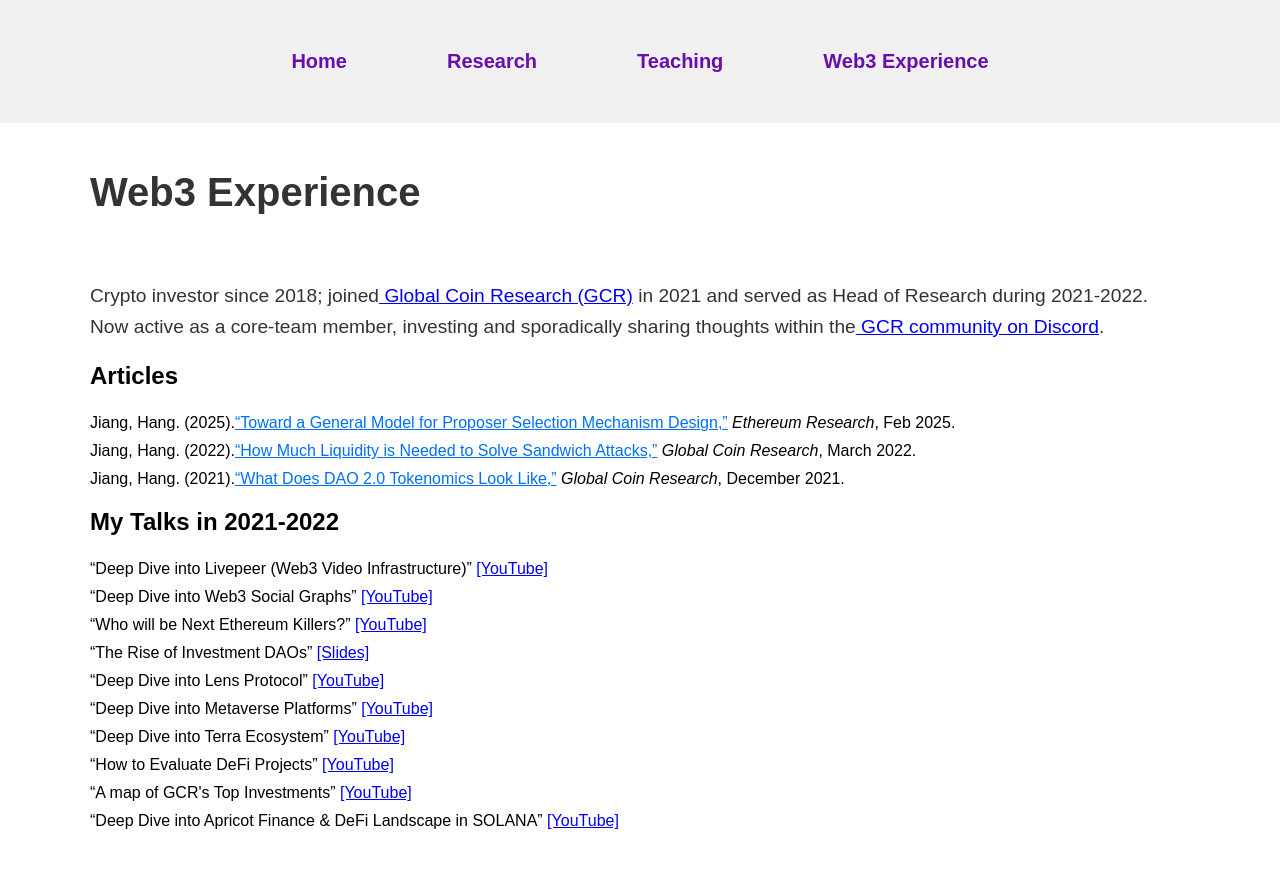
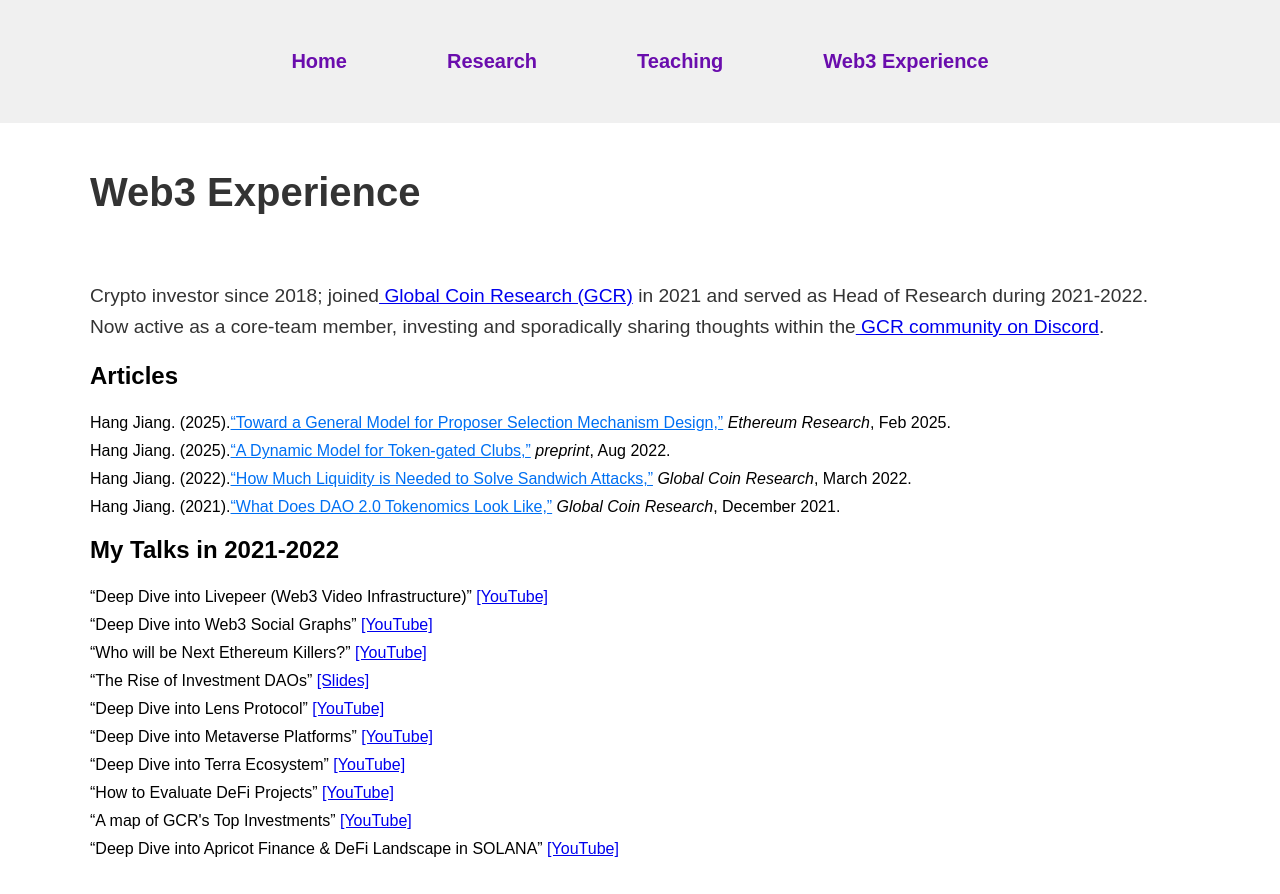
Before and after one commit to JHaaa/jianghang.github.io, a Next.js app: page /web3-experience in a window 1280 px wide. Before the commit the page ends 866 px from the top, so only its background shows below. Built offline with nearby package versions, Linux system fonts and the light colour scheme.

Commit message:
update link

```diff
--- a/src/app/web3-experience/page.tsx
+++ b/src/app/web3-experience/page.tsx
@@ -15,19 +15,25 @@ const Web3ExperiencePage = () => {
                 <h3 className={styles.header}>Articles</h3>
                 <ul className={styles.customList}>
                 <li>
-                        Jiang, Hang. (2025).
+                        Hang Jiang. (2025).
                         <a className={styles.link} href="https://ethresear.ch/t/toward-a-general-model-for-proposer-selection-mechanism-design/21790" target="_blank" rel="noopener noreferrer">
                             &ldquo;Toward a General Model for Proposer Selection Mechanism Design,&rdquo;
                         </a> <em>Ethereum Research</em>, Feb 2025.
                     </li>
                     <li>
-                        Jiang, Hang. (2022).
+                        Hang Jiang. (2025).
+                        <a className={styles.link} href="https://papers.ssrn.com/sol3/papers.cfm?abstract_id=4853229" target="_blank" rel="noopener noreferrer">
+                            &ldquo;A Dynamic Model for Token-gated Clubs,&rdquo;
+                        </a> <em>preprint</em>, Aug 2022.
+                    </li>
+                    <li>
+                        Hang Jiang. (2022).
                         <a className={styles.link} href="https://mirror.xyz/globalcoinresearch.eth/0oJnV52MRJ-bYCMz9vQnT3ZBDaGal5A0mJM9gzXIb8k" target="_blank" rel="noopener noreferrer">
                             &ldquo;How Much Liquidity is Needed to Solve Sandwich Attacks,&rdquo;
                         </a> <em>Global Coin Research</em>, March 2022.
                     </li>
                     <li>
-                        Jiang, Hang. (2021).
+                        Hang Jiang. (2021).
                         <a className={styles.link} href="https://mirror.xyz/globalcoinresearch.eth/ZW0f3noANH-WEUg7GTYbt6Yk98PZA19tjp-XIHSv7pU" target="_blank" rel="noopener noreferrer">
                             &ldquo;What Does DAO 2.0 Tokenomics Look Like,&rdquo;
                         </a> <em>Global Coin Research</em>, December 2021.
```
